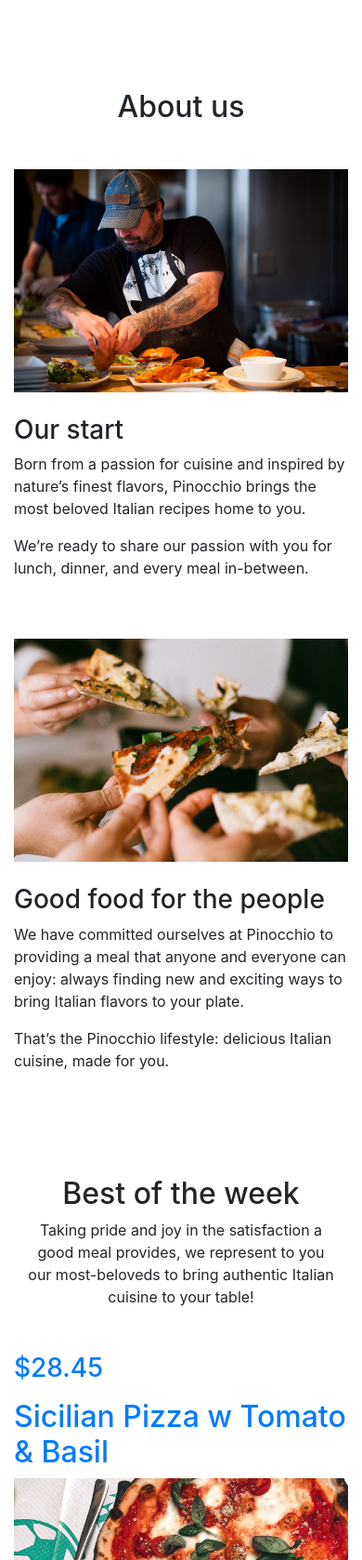
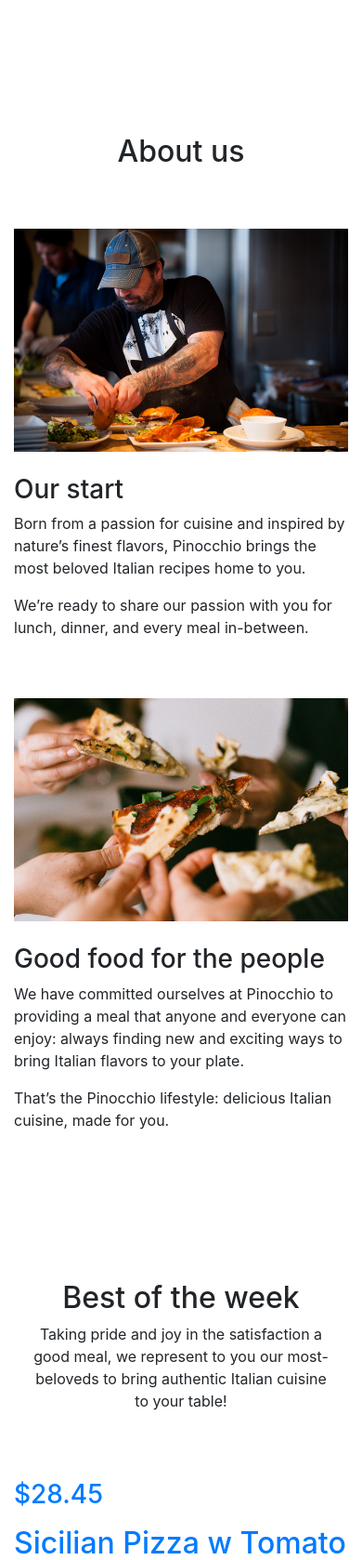
Before and after one commit to meemeee/pizza, a Django app: page / in a window 390 px wide. Shown: the part 349-2027 px from the top of the page at 93% size. Run offline with Django 3.2, Linux system fonts and the light colour scheme; some libraries are stand-ins or nearby versions.

Commit message:
cosmetic changes

```diff
--- a/orders/templates/base_generic.html
+++ b/orders/templates/base_generic.html
@@ -119,7 +119,7 @@
         <script src="https://unpkg.com/aos@next/dist/aos.js"></script>
         <script>
             AOS.init({
-                duration: 1000,
+                duration: 800,
                 once: true,
             });
         </script>
--- a/orders/templates/index.html
+++ b/orders/templates/index.html
@@ -95,7 +95,7 @@
                                 <h1><b>Exquisite Italian food</b></h1>
                                 <h1><b>at Pinocchio</h1></b>
                             </div>
-                            <div class="mt-4" data-aos="fade-up">
+                            <div class="mt-4" data-aos="fade" data-aos-duration="300">
                                 <a href="{% url 'menu' %}" class="btn btn-light btn-lg">Today's Menu</a>
                             </div>
                         </div>
@@ -109,7 +109,7 @@
                                 <h1><b>Our pizzas & subs are</b></h1>
                                 <h1><b><i>best in town</i></b></h1>
                             </div>
-                            <div class="mt-4" data-aos="fade-up">
+                            <div class="mt-4" data-aos="fade" data-aos-duration="300">
                                 <a href="{% url 'menu' %}" class="btn btn-light btn-lg">Today's Menu</a>
                             </div>
                         </div>
@@ -127,14 +127,14 @@
         </div>
 
         <div class="container">
-            <div class="my-5 col-md-12 text-center heading-wrap">
+            <div class="my-5 pt-5 pb-2 col-md-12 text-center heading-wrap">
                 <h2 data-aos="fade-up">About us</h2>
             </div>
-            <div class="row align-items-center pb-4">
+            <div class="row align-items-center pb-4" data-aos="fade" data-aos-easing="linear">
                 <div class="col-lg-6 pb-4">
                     <img src="../static/media/about1.jpg" alt="Restaurant owner picture" class="img-fluid">
                 </div>
-                <div class="col-lg-5 ml-auto pb-4" data-aos="fade-left">
+                <div class="col-lg-5 ml-auto pb-4">
                     <h3 class="about-heading">Our start</h3>
                     <p>
                         Born from a passion for cuisine and inspired by nature’s finest flavors,
@@ -149,7 +149,7 @@
                 <div class="col-lg-6 pb-4">
                     <img src="../static/media/about2.jpg" alt="People sharing pizza" class="img-fluid">
                 </div>
-                <div class="col-lg-5 ml-auto pb-4" data-aos="fade-left">
+                <div class="col-lg-5 ml-auto pb-4">
                     <h3 class="about-heading">Good food for the people</h3>
                     <p>
                         We have committed ourselves at Pinocchio to providing a meal that anyone and everyone can enjoy:
@@ -161,15 +161,15 @@
         </div>
 
         <div class="container">
-            <div class="my-5 col-md-7 text-center mx-auto heading-wrap">
+            <div class="my-5 pt-5 pb-2 col-lg-7 text-center mx-auto heading-wrap">
                 <h2 data-aos="fade-up">Best of the week</h2>
                 <p data-aos="fade-up">
-                    Taking pride and joy in the satisfaction a good meal provides,
+                    Taking pride and joy in the satisfaction a good meal,
                     we represent to you our most-beloveds to bring authentic Italian cuisine to your table!
                 </p>
             </div>
 
-            <div class="row align-items-center justify-content-center">
+            <div class="row pb-4 align-items-center justify-content-center">
                 <div class="col-lg-4 col-md-4 col-sm-10 mb-5"
                     data-aos="fade" data-aos-delay="400" data-aos-duration="1200">
                     <div class="img-zoom">
@@ -208,7 +208,7 @@
                 </div>
             </div>
 
-            <div class="text-center mb-5">
+            <div class="text-center mb-5" data-aos="fade">
                 <a href="{% url 'menu' %}" class="btn btn-primary btn-lg">
                 View Full Menu</a>
             </div>
@@ -253,7 +253,8 @@
     <script src="https://unpkg.com/aos@next/dist/aos.js"></script>
     <script>
         AOS.init({
-            duration: 800,
+            duration: 600,
+            anchorPlacement: 'top-bottom',
             once: true,
         });
     </script>
--- a/orders/templates/menu.html
+++ b/orders/templates/menu.html
@@ -6,7 +6,7 @@ Menu
 
 {% block main %}
 <div class="row mx-0 mt-5 justify-content-center">
-    <div class="my-5 col-md-7 text-center heading-wrap"
+    <div class="my-5 col-lg-7 text-center heading-wrap"
         data-aos="fade" data-aos-delay="100">
         <h2>Menu</h2>
         <p>Our menu is based on local products and passionate cooking.
```
Also changed, not shown: orders/static/orders/style.css (+29 -4 lines), db.sqlite3, orders/static/media/slider2.JPG.
